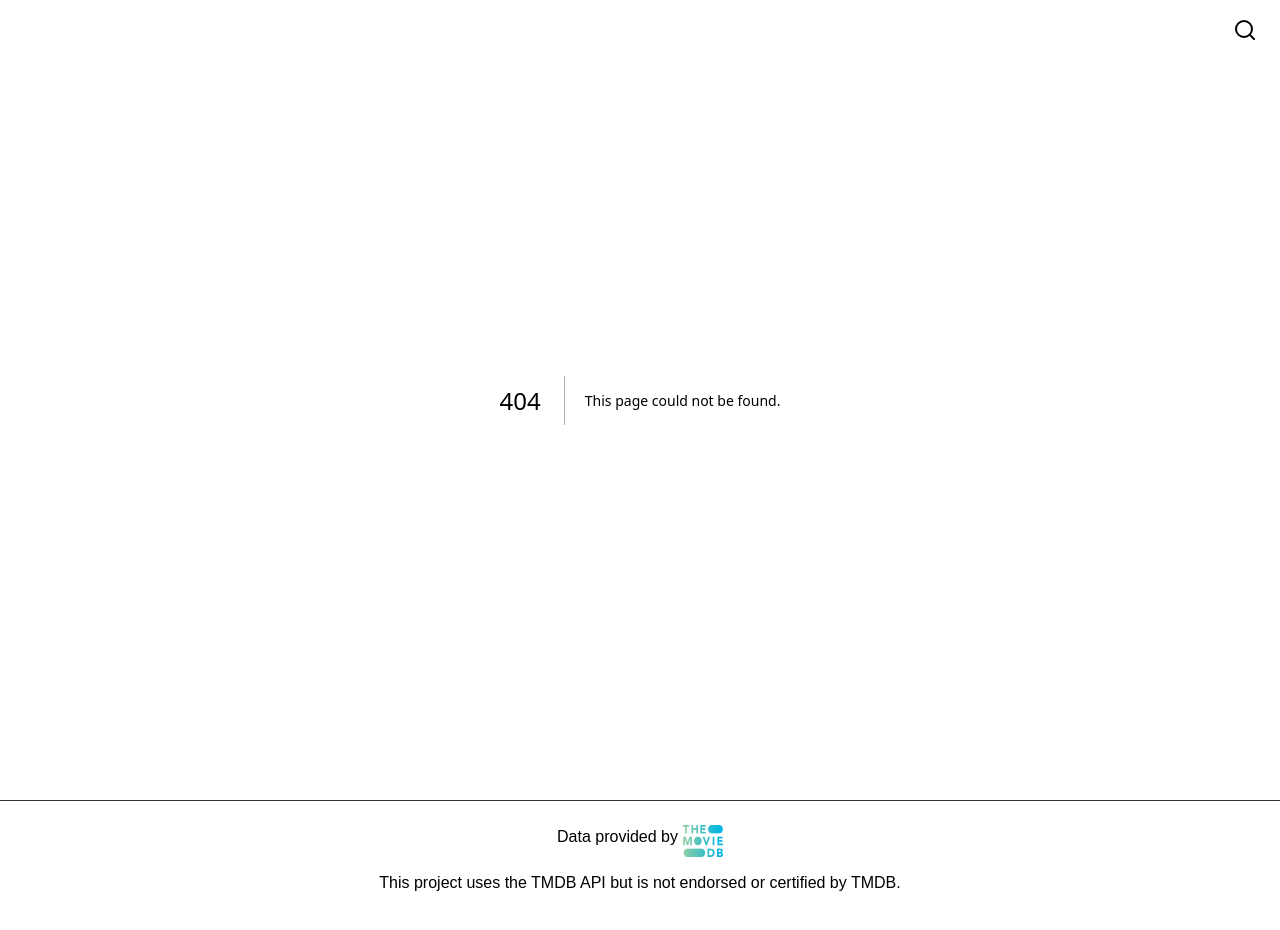
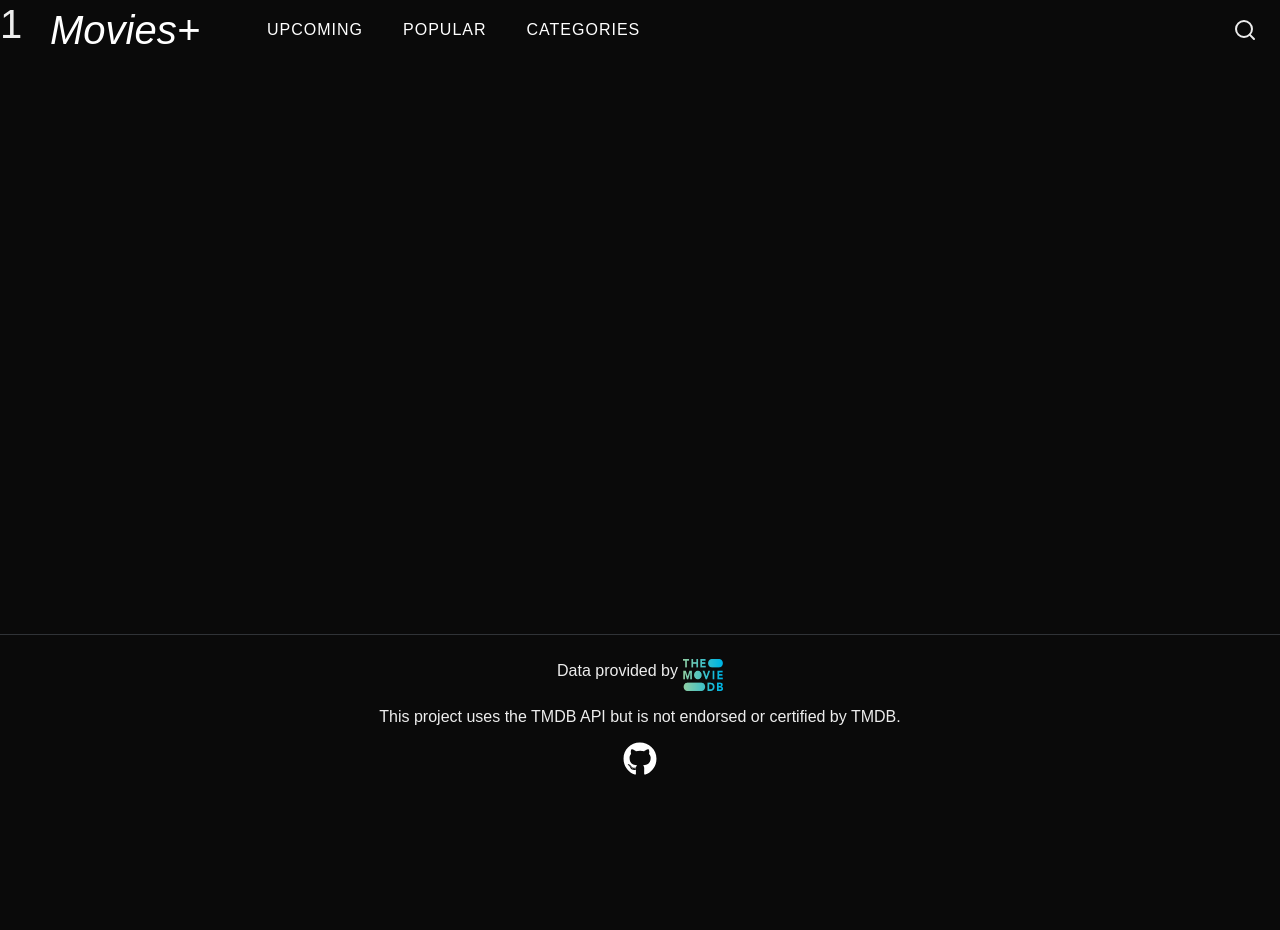
Before and after one commit to josephr04/movie-app, a Next.js app: page /movies/1 in a window 1280 px wide. Before the commit this address had no page. Shown: the top 930 px of the page. After the commit the page ends 800 px from the top, so only its background shows below. Built offline with nearby package versions, Linux system fonts and the light colour scheme.

Commit message:
Add movie page

```diff
--- /dev/null
+++ b/app/movies/[slug]/page.tsx
@@ -0,0 +1,17 @@
+import styles from '../../page.module.css';
+
+interface PageProps {
+  params : {
+    slug: string,
+  };
+}
+
+export default function page({ params }: PageProps) {
+  const movieTitle = params.slug;
+
+  return (
+    <div className={styles.movieHeader}>
+      <h1>{movieTitle}</h1>
+    </div>
+  )
+}
```
